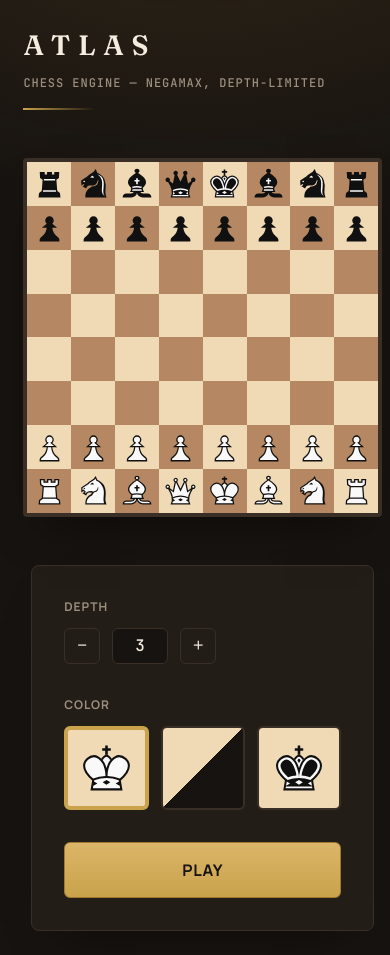
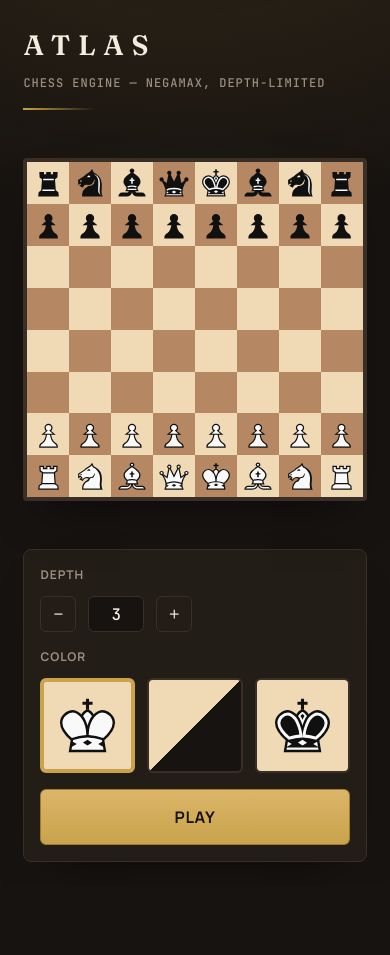
Before and after one commit to mvtrapiella/ChessBot, a React (Vite) app in the folder webapp/: page / in a window 390 px wide. After the commit the page ends 886 px from the top, so only its background shows below. Built offline with nearby package versions, Linux system fonts and the light colour scheme.

Commit message:
Improve the layout and spacing

```diff
--- a/webapp/src/game/MainWindow.module.css
+++ b/webapp/src/game/MainWindow.module.css
@@ -8,6 +8,8 @@
     align-items: flex-start;
     flex-wrap: wrap;
     gap: var(--space-7);
+    max-width: 960px;
+    margin-inline: auto;
 }
 
 .panel {
@@ -30,6 +32,8 @@
     }
 
     .panel {
-        max-width: min(92vw, 560px);
+        max-width: var(--board-size);
+        padding: var(--space-4);
+        gap: var(--space-4);
     }
 }
--- a/webapp/src/game/board/Board.module.css
+++ b/webapp/src/game/board/Board.module.css
@@ -3,7 +3,7 @@
     display: grid;
     grid-template-columns: repeat(8, 1fr);
     grid-template-rows: repeat(8, 1fr);
-    width: min(92vw, 68vh, 560px);
+    width: var(--board-size);
     aspect-ratio: 1 / 1;
     border: 4px solid var(--color-panel-line);
     border-radius: 4px;
--- a/webapp/src/index.css
+++ b/webapp/src/index.css
@@ -26,6 +26,12 @@
     --space-6: 32px;
     --space-7: 48px;
     --space-8: 64px;
+
+    /* Single source of truth for board size -- the setup panel matches this
+       when stacked on narrow screens, so they never size independently.
+       100% (not vw) so it respects .page's own padding instead of the raw
+       viewport width, which would let the board overflow past that padding. */
+    --board-size: min(100%, 68vh, 560px);
 
     color: var(--color-ivory);
     background: var(--color-ink);
```
